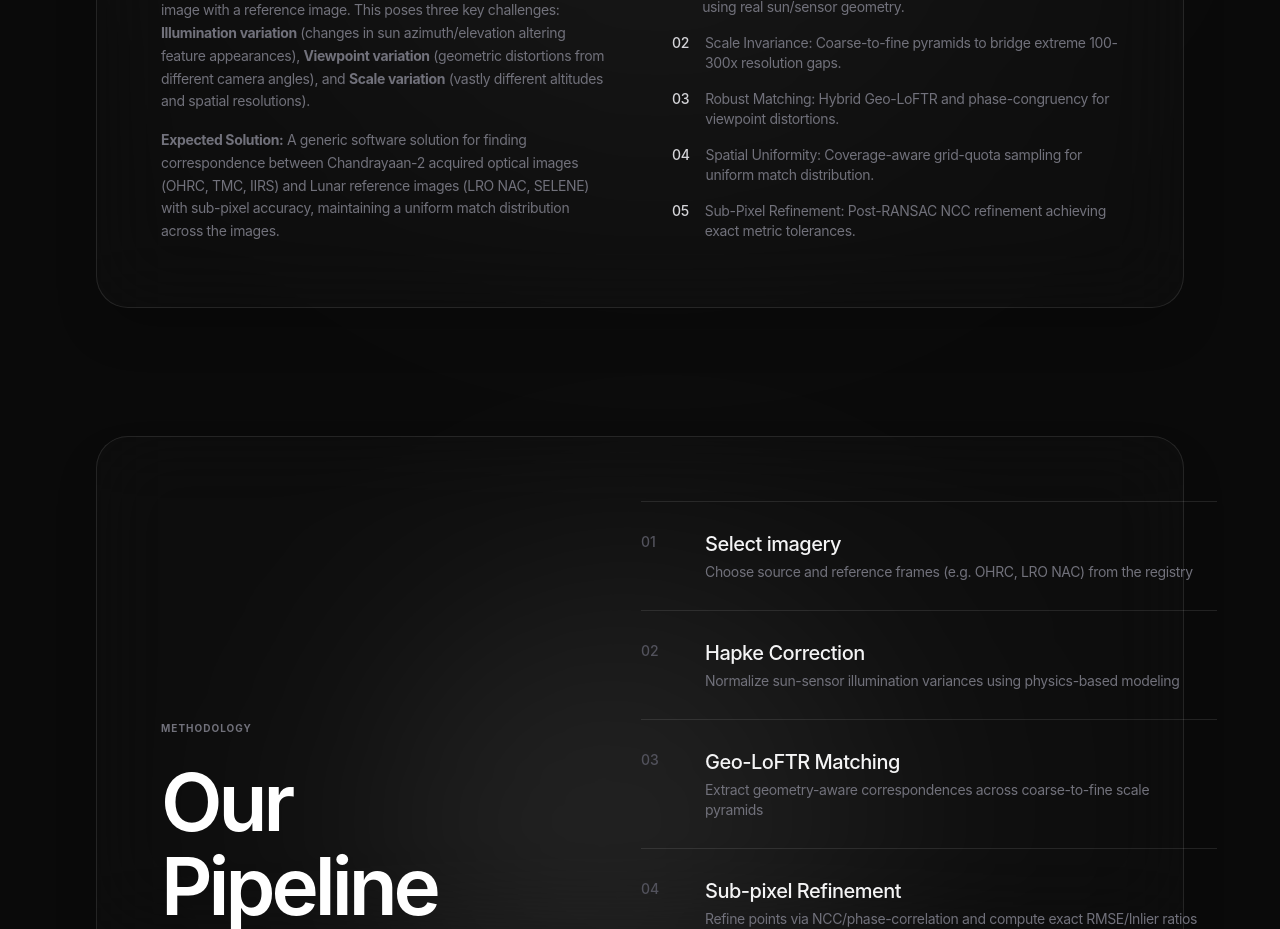
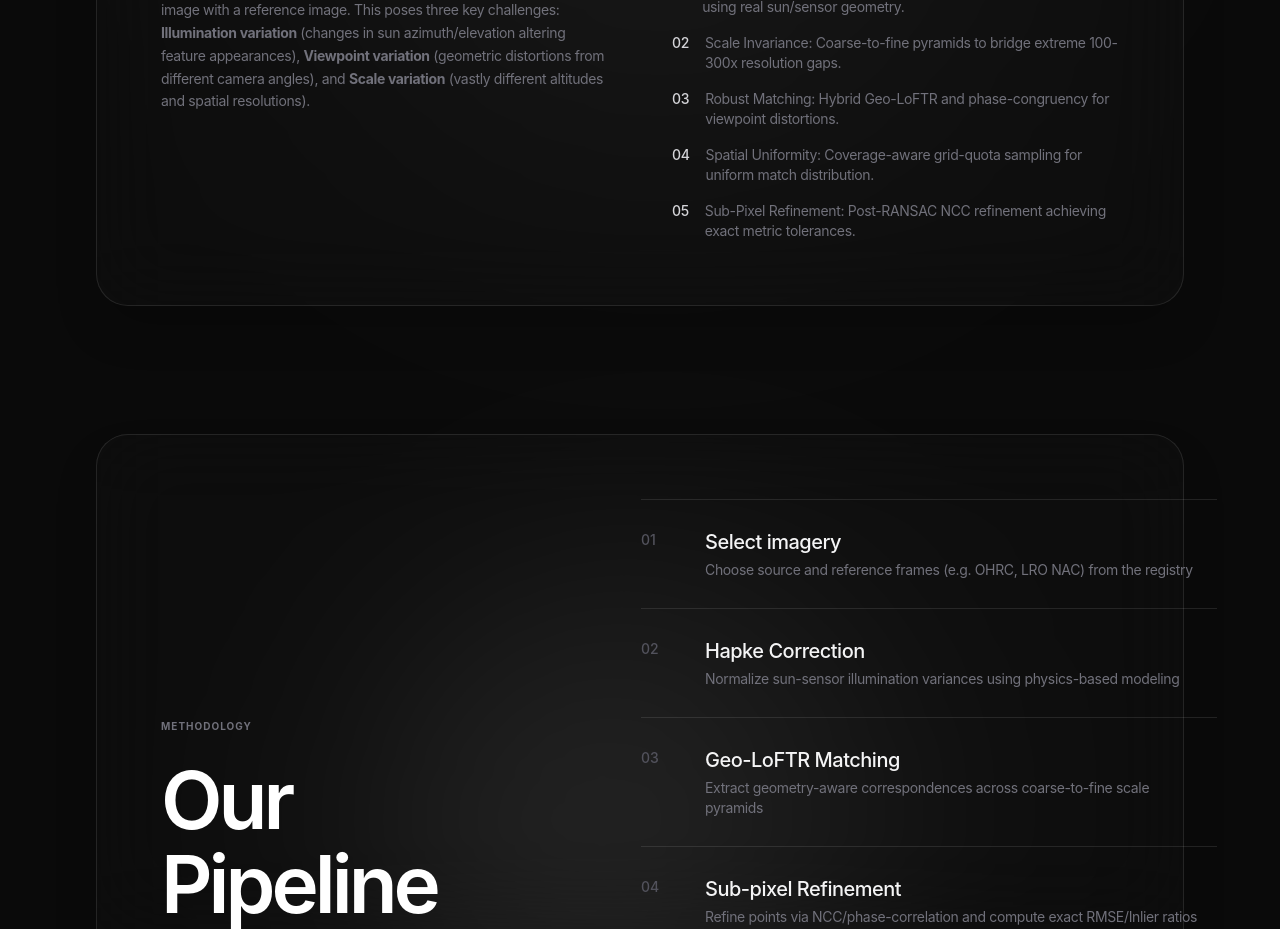
Before and after one commit to Vansh-Baranwal/SIH-Internal-Round-2, a React (Vite) app in the folder web/: page / in a window 1280 px wide. Shown: the part 1240-2169 px from the top of the page. Built offline with nearby package versions, Linux system fonts and the light colour scheme; no server answers; a web font is replaced by a local one.

Commit message:
Content: Remove Expected Solution paragraph from Problem Statement

```diff
--- a/web/src/pages/Landing.tsx
+++ b/web/src/pages/Landing.tsx
@@ -134,9 +134,6 @@ export function Landing() {
               <h3 className="text-lg font-medium text-white mb-6 tracking-tight">Problem Statement</h3>
               <p className="text-zinc-500 text-sm leading-relaxed tracking-tight mb-4">
                 Lunar image registration requires finding match points to align a source image with a reference image. This poses three key challenges: <b>Illumination variation</b> (changes in sun azimuth/elevation altering feature appearances), <b>Viewpoint variation</b> (geometric distortions from different camera angles), and <b>Scale variation</b> (vastly different altitudes and spatial resolutions).
-              </p>
-              <p className="text-zinc-500 text-sm leading-relaxed tracking-tight">
-                <b>Expected Solution:</b> A generic software solution for finding correspondence between Chandrayaan-2 acquired optical images (OHRC, TMC, IIRS) and Lunar reference images (LRO NAC, SELENE) with sub-pixel accuracy, maintaining a uniform match distribution across the images.
               </p>
             </div>
 
```
